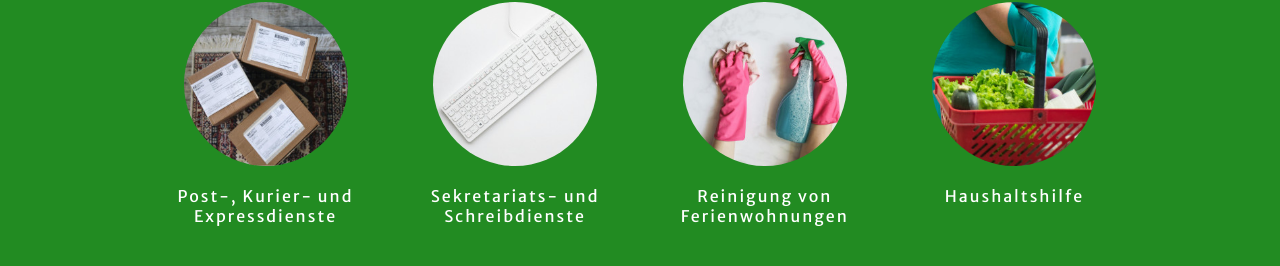
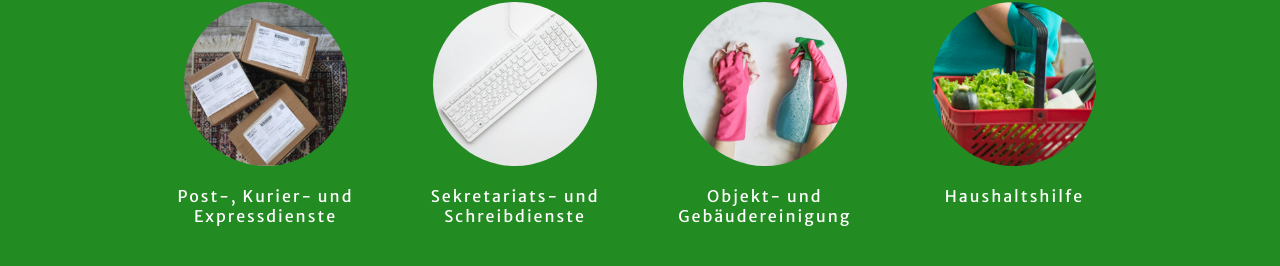
Before and after one commit to BeckieMorton/alkleingewerbe, a React (Vite) app: page / in a window 1280 px wide. Shown: the part 1185-1451 px from the top of the page. Built offline with nearby package versions, Linux system fonts and the light colour scheme.

Commit message:
Please change "Reinigung von Ferienwohnungen" to "Objekt- und Gebäudereinigung".

```diff
--- a/src/components/ServicesAv/ServicesAv.jsx
+++ b/src/components/ServicesAv/ServicesAv.jsx
@@ -38,7 +38,7 @@ export const ServicesAv = () => {
               alt="postal services"
             />
           </p>
-          <p>Reinigung von Ferienwohnungen</p>
+          <p>Objekt- und Gebäudereinigung</p>
         </div>
         <div className={styles.servicesBox}>
           <p>
```
